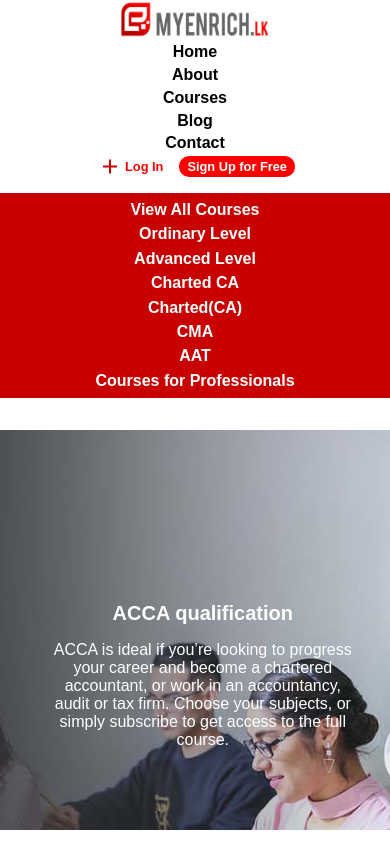
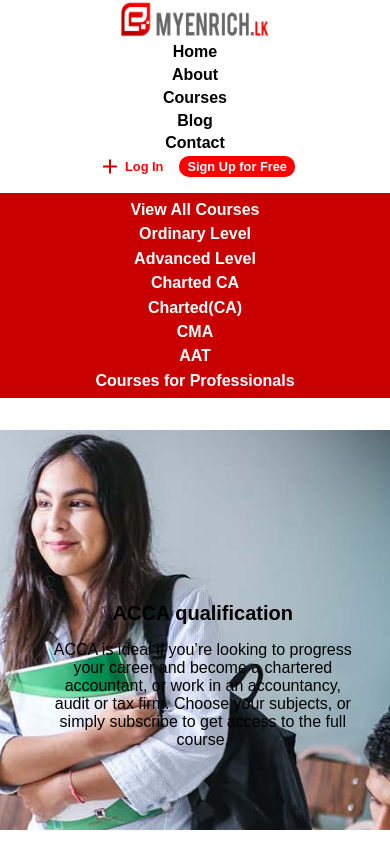
Before and after one commit to DinushanVimukthi/tech-stack, a Next.js app: page /acca in a window 390 px wide. Shown: the top 844 px of the page. Built offline with nearby package versions, Linux system fonts and the light colour scheme.

Commit message:
ACCA page image shrink resolved.

```diff
--- a/src/styles/Acca.module.css
+++ b/src/styles/Acca.module.css
@@ -6,6 +6,7 @@
     width: 100vw;
     height: 50vh;
     object-fit: cover;
+    object-position: right;
 }
 
 .ImageContainer .ImageText{
@@ -424,6 +425,14 @@
     }
 }
 
+@media screen and (max-width: 900px)
+{
+    .ImageContainer .ImageText{
+        color: unset;
+    }
+
+}
+
 @media screen and (max-width: 700px)
 {
     .accordion{
@@ -455,7 +464,7 @@
         top: 80%;
         left: 20%;
         transform: translate(-10%, -50%);
-        color: white;
+        color: black;
         font-size: 10px;
         font-weight: 700;
         text-align: center;
```
